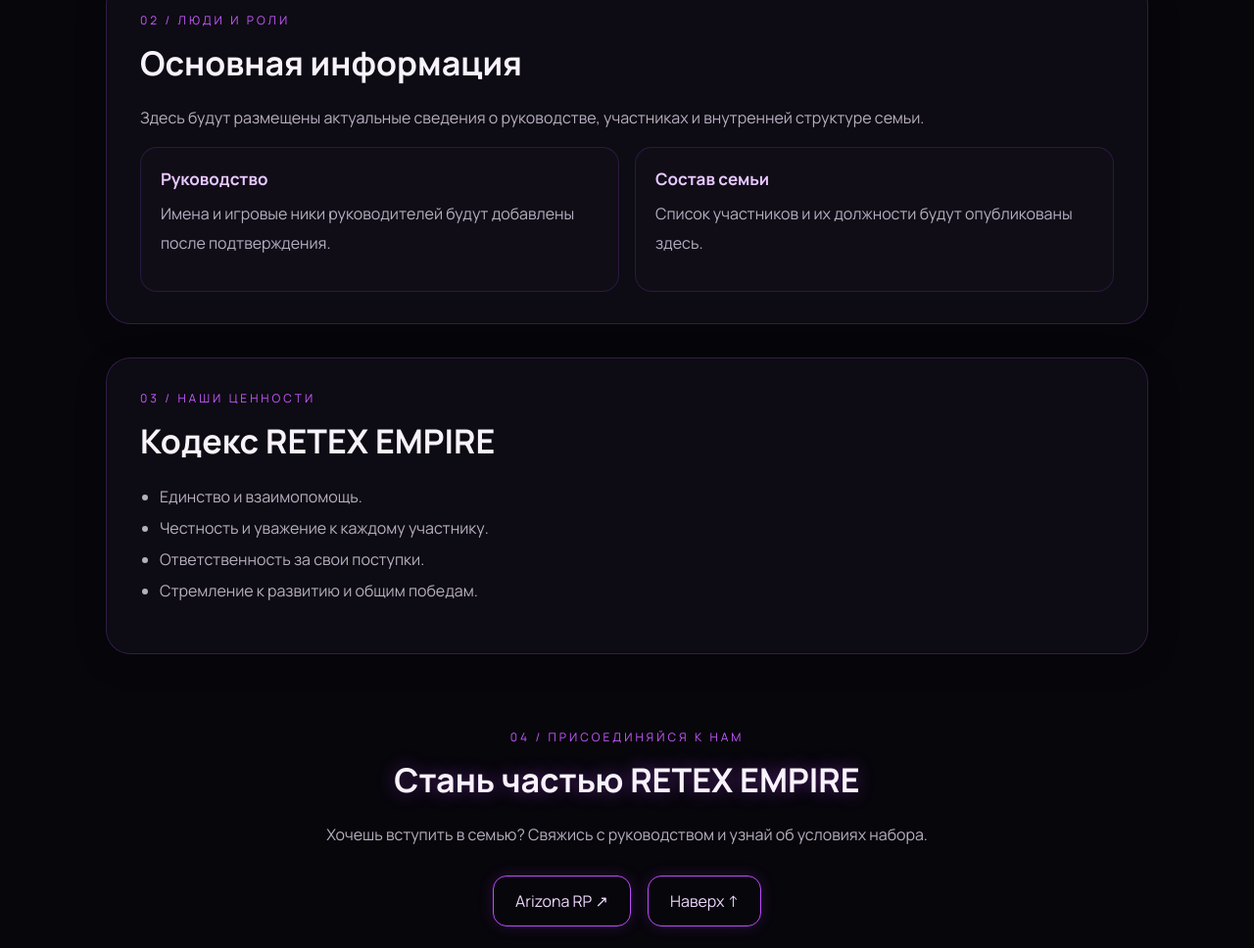
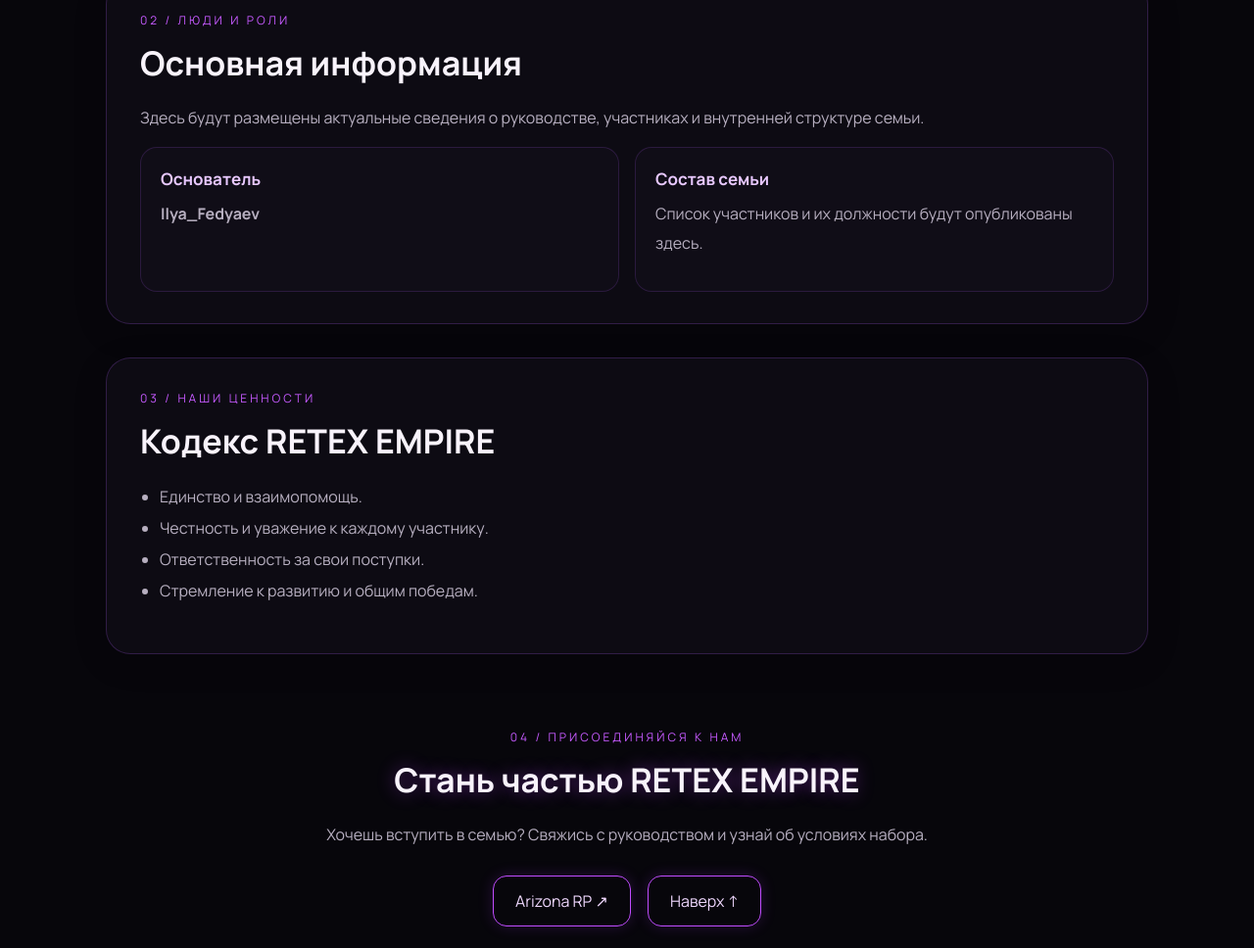
Before and after one commit to MAGINSTER/Retex.Empire.github.io, a plain HTML site: page index.html in a window 1280 px wide. Shown: the part 2172-3140 px from the top of the page at 98% size. Drawn offline with Linux system fonts and the light colour scheme.

Commit message:
Add family founder to leadership section

```diff
--- a/index.html
+++ b/index.html
@@ -98,7 +98,7 @@ footer strong{color:#c65aff}
 <h2>Основная информация</h2>
 <p>Здесь будут размещены актуальные сведения о руководстве, участниках и внутренней структуре семьи.</p>
 <div class="columns">
-<div class="mini-card"><h3>Руководство</h3><p>Имена и игровые ники руководителей будут добавлены после подтверждения.</p></div>
+<div class="mini-card"><h3>Основатель</h3><p><strong>Ilya_Fedyaev</strong></p></div>
 <div class="mini-card"><h3>Состав семьи</h3><p>Список участников и их должности будут опубликованы здесь.</p></div>
 </div>
 </section>
```
